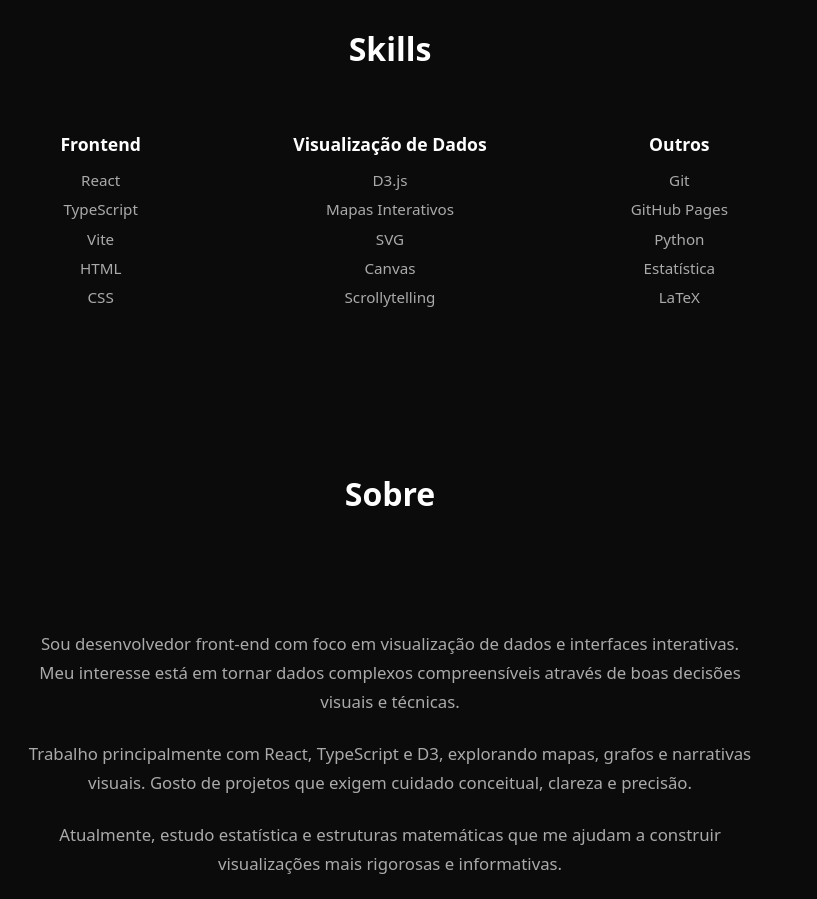
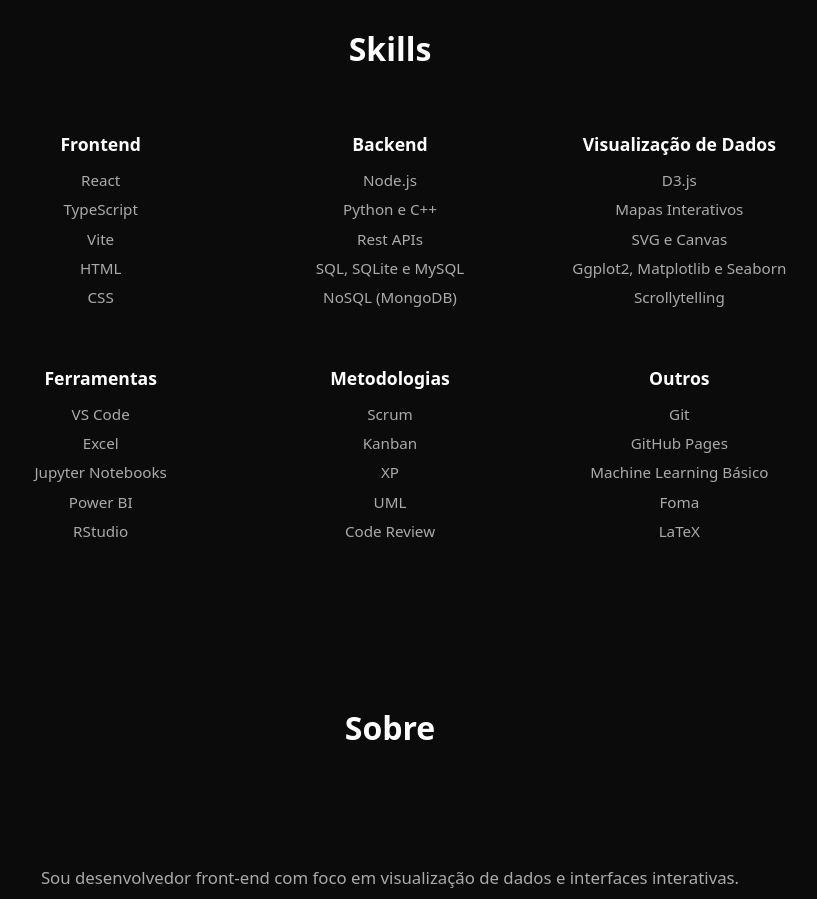
Before and after one commit to Gab-Mel/Gab-Mel.github.io, a React (Vite) app: page / in a window 1280 px wide. Shown: the part 2000-2899 px from the top of the page, without its empty margins (250-1067 px from the left). Built offline with nearby package versions, Linux system fonts and the light colour scheme.

Commit message:
up new skills

```diff
--- a/src/data/skills.ts
+++ b/src/data/skills.ts
@@ -15,13 +15,43 @@
     ]
   },
   {
+    title: "Backend",
+    skills: [
+      "Node.js",
+      "Python e C++",
+      "Rest APIs",
+      "SQL, SQLite e MySQL",
+      "NoSQL (MongoDB)"
+    ]
+  },
+  {
     title: "Visualização de Dados",
     skills: [
       "D3.js",
       "Mapas Interativos",
-      "SVG",
-      "Canvas",
+      "SVG e Canvas",
+      "Ggplot2, Matplotlib e Seaborn",
       "Scrollytelling"
+    ]
+  },
+  {
+    title: "Ferramentas",
+    skills: [
+      "VS Code",
+      "Excel",
+      "Jupyter Notebooks",
+      "Power BI",
+      "RStudio"
+    ]
+  },
+  {
+    title: "Metodologias",
+    skills: [
+      "Scrum",
+      "Kanban",
+      "XP",
+      "UML",
+      "Code Review"
     ]
   },
   {
@@ -29,8 +59,8 @@
     skills: [
       "Git",
       "GitHub Pages",
-      "Python",
-      "Estatística",
+      "Machine Learning Básico",
+      "Foma",
       "LaTeX"
     ]
   }
```
